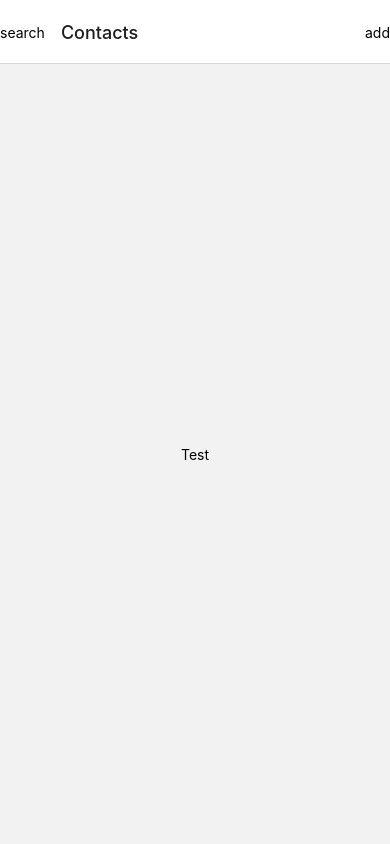
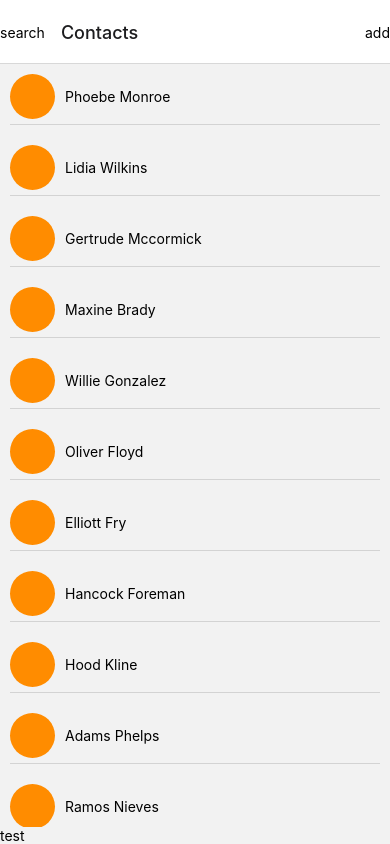
Before and after one commit to kimimaula/TrinityWizardTest, a React Native app: screen / in a window 390 px wide. Built offline with nearby package versions, Linux system fonts and the light colour scheme.

Commit message:
added contacts page

```diff
--- a/App.tsx
+++ b/App.tsx
@@ -19,13 +19,6 @@ const App: () => Node = () => {
             {text}
         </Text>
       </TouchableOpacity>
-    )
-  }
-
-
-  const Test = () => {
-    return(
-      <Text>Test</Text>
     )
   }
 
--- a/src/screens/main/index.tsx
+++ b/src/screens/main/index.tsx
@@ -1,29 +1,61 @@
-import React from 'react';
+import React,{ useState, useEffect } from 'react';
 import {
     ScrollView, Text, View, TouchableOpacity
 } from 'react-native';
-import { StyleSheet } from 'react-native';
+import DATA from '../../../src/assets/data.json'
+import { StyleSheet, FlatList } from 'react-native';
 
 const MainPage = ({ navigation }) => {
+
+    const [data, setData] = useState([])
+    const [reload, setReload] = useState(false)
+    const [selectedId, setSelectedId] = useState('')
+    const onRefresh = () => {
+        setReload(true)
+        setData()
+    }
+
+    const Avatar = () => {
+        return(
+            <View style={{ height: 45, width: 45, backgroundColor: '#ff8c00', borderRadius: 30, marginRight: 10 }} />
+        )
+    }
+
+    const Item = ({ item, onPress }) => (
+        <TouchableOpacity style={{ padding: 10 }} onPress={onPress}>
+            <View style={{ flexDirection: 'row', alignItems: 'center', borderBottomColor: 'lightgrey', borderBottomWidth: 1, paddingBottom: 5 }} >
+                <Avatar />
+                <Text >{item.firstName} {item.lastName}</Text>
+            </View>
+        </TouchableOpacity>
+      );
+
+      const renderItem = ({ item }) => {
+        return (
+          <Item
+            item={item}
+            onPress={() => setSelectedId(item.id)}
+          />
+        );
+      };
+
     return(
-        <ScrollView
-            contentContainerStyle={{flexGrow: 1}}
-            contentInsetAdjustmentBehavior="automatic"
-        >
         <View style={styles.mainContainer} >
-            <TouchableOpacity onPress={() => { navigation.navigate('Edit', { id: '1234' }) }} >
-                <Text>Test</Text>
-            </TouchableOpacity>
+             <FlatList
+                data={DATA}
+                renderItem={renderItem}
+                keyExtractor={(item) => item.id}
+                extraData={selectedId}
+            />
+            <Text>test</Text>
+
         </View>
-        </ScrollView>
     )
 }
 
 const styles = StyleSheet.create({
     mainContainer: {
-        flex: 1,
-        alignItems: 'center',
-        justifyContent: 'center',
+        flex: 1
     },
   });
 
```
